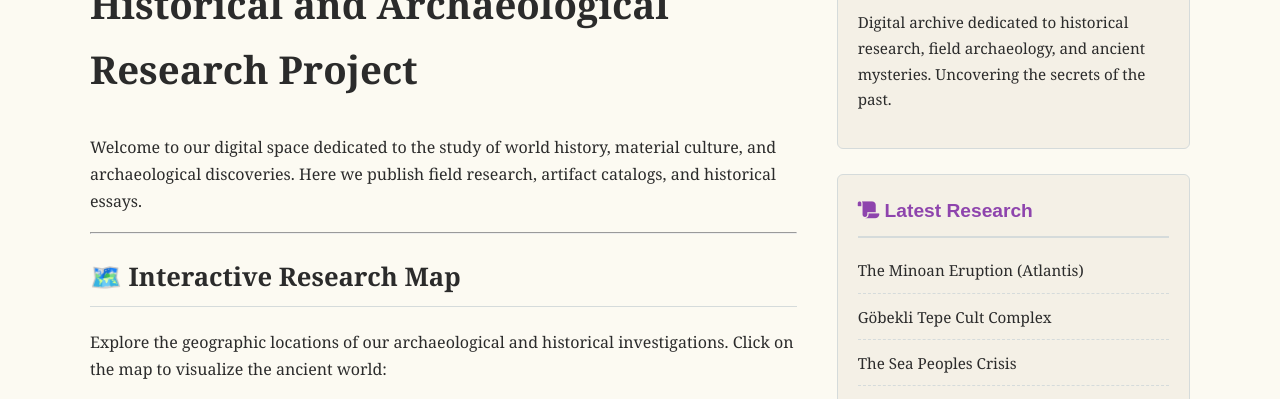
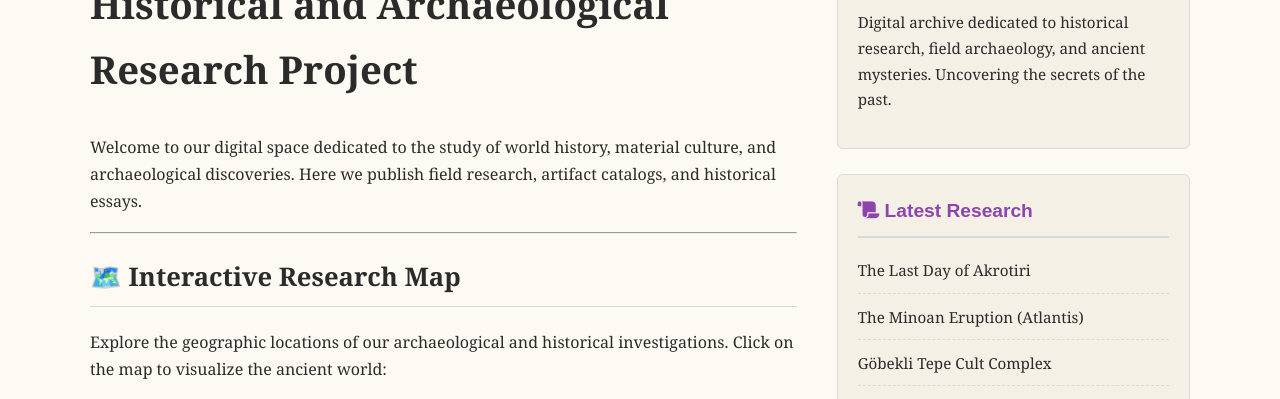
Before and after one commit to history-archaeology-project/history-archaeology-project.github.io, a Jekyll site: the page built from index.md, in a window 1280 px wide and 900 px high, scrolled down 345 px, cut to the strip 0-399 px from the top of the window. Built offline with Jekyll 4.4.1, drawn with Linux system fonts in a browser that asks for light colours.

Commit message:
Update default.html

```diff
--- a/_layouts/default.html
+++ b/_layouts/default.html
@@ -88,6 +88,7 @@
                 <div class="sidebar-widget recent-posts">
                     <h3><i class="fas fa-scroll"></i> Latest Research</h3>
                     <ul>
+                        <li><a href="/articles/last-day-of-akrotiri">The Last Day of Akrotiri</a></li>
                         <li><a href="/articles/minoan-eruption">The Minoan Eruption (Atlantis)</a></li>
                         <li><a href="/articles/gobekli-tepe">Göbekli Tepe Cult Complex</a></li>
                         <li><a href="/articles/sea-peoples">The Sea Peoples Crisis</a></li>
```
